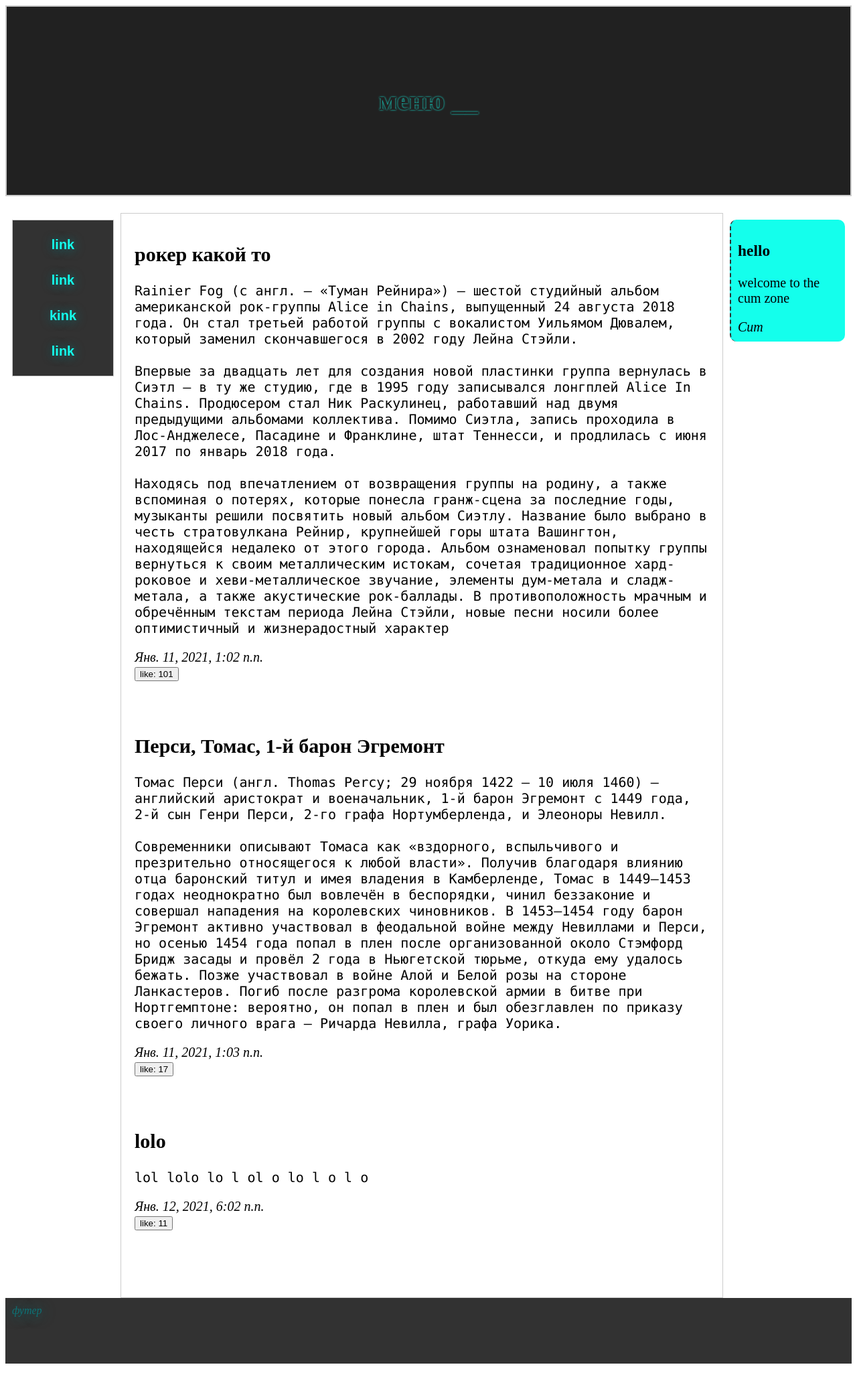
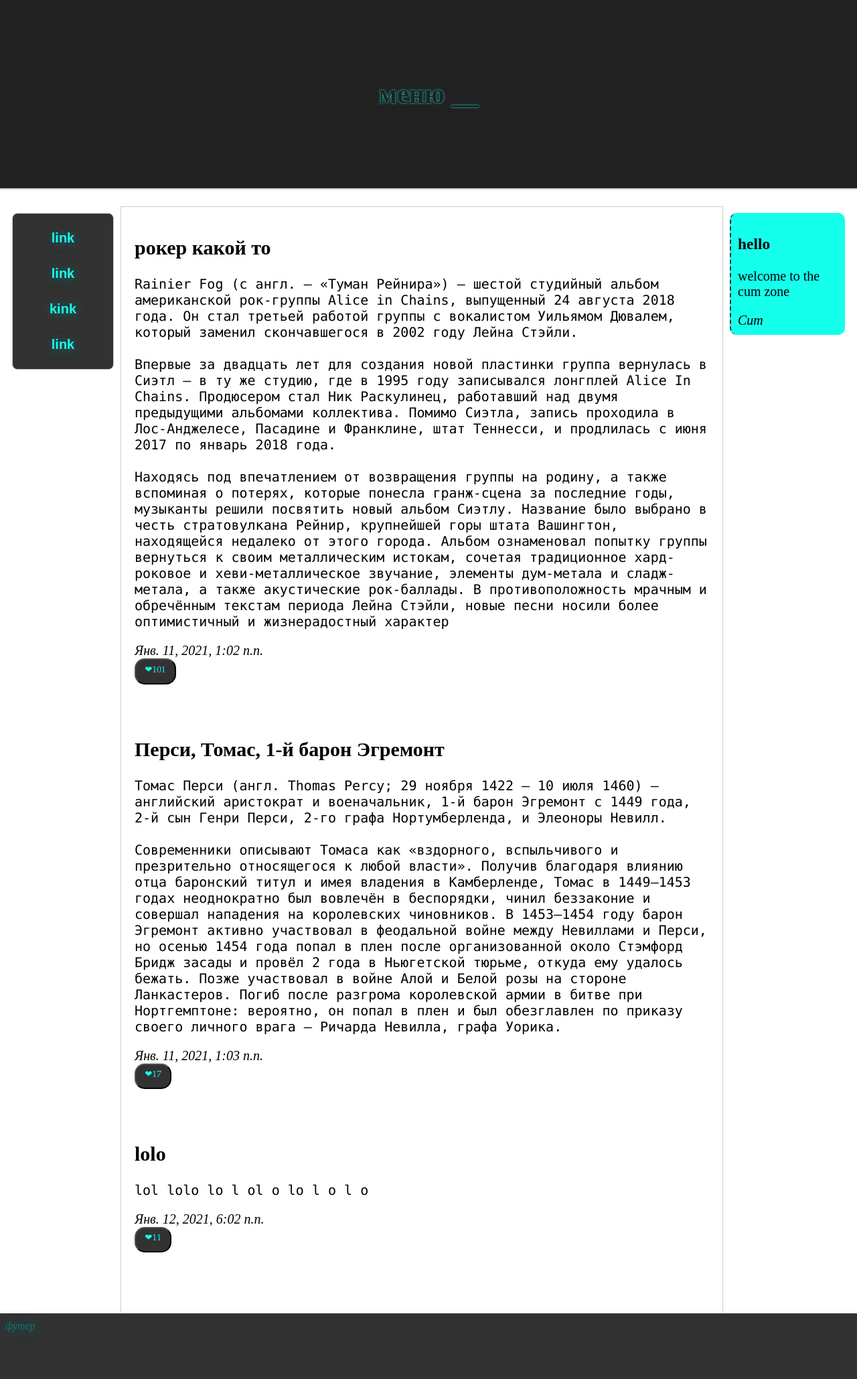
Before and after one commit to Ivan-proger/one_django, a Django app: page /blog/ in a window 1280 px wide. Shown: the whole page at 67% size. Before the commit the page ends 2036 px from the top, so only its background shows below. Run offline with Django 3.2, Linux system fonts and the light colour scheme; data comes from the database, SQL or seed files in the repository; both versions use the stored data as it was after the commit.

Commit message:
css_likes

```diff
--- a/static/css/styles.css
+++ b/static/css/styles.css
@@ -10,6 +10,9 @@ a {
 	background: #212121;
 	color: white;
 	margin-bottom: 25px;
+	margin-top: -10px;
+	margin-left: -10px;
+	margin-right: -10px;
 }
 
 
@@ -27,6 +30,7 @@ a {
 	background-color: #323232;
     float: left;
     width: 150px;
+    border-radius: 8px;
 }
 
 
@@ -44,6 +48,7 @@ a {
 .lsaiber a:hover {
 	border: 1px solid ;
     background-color: #212121;
+    transition: 0.3s;
 }
 
 
@@ -86,6 +91,7 @@ a {
 	padding: 10px;
     padding-bottom: 70px;
     background: #323232;
+    margin: -10px;
 }
 
 
@@ -93,3 +99,23 @@ a {
 	color: #0d7377;
 	text-shadow: 1px 1px 20px #0d7377;
 }
+
+button {
+  color: #14ffec;
+  text-decoration: none;
+  padding: .5em 1em calc(.5em + 3px);
+  background: #323232;
+  transition: 0.4s;
+  border-radius: 15px;
+  font-family: 'Garamond';
+}
+
+button:hover {
+ background: #212121;
+ text-shadow: 2px 2px 15px #14ffec;
+}
+
+button:active {
+  background: #323232;
+  box-shadow: #323232;
+}
--- a/templates/base.html
+++ b/templates/base.html
@@ -24,7 +24,7 @@
 			<address>{{ blog.time }}</address>
 			<form action="{% url 'like_blog' blog.pk %}" method="POST">
 				{% csrf_token %}
-				<button type="submit" name="blog_id" value="{{ blog.id }}">like: {{ blog.like }}</button>
+				<button type="submit" name="blog_id" value="{{ blog.id }}">❤{{ blog.like }}</button>
 			</form>
 		</div>
 	</a>
```
Also changed, not shown: db.sqlite3.
